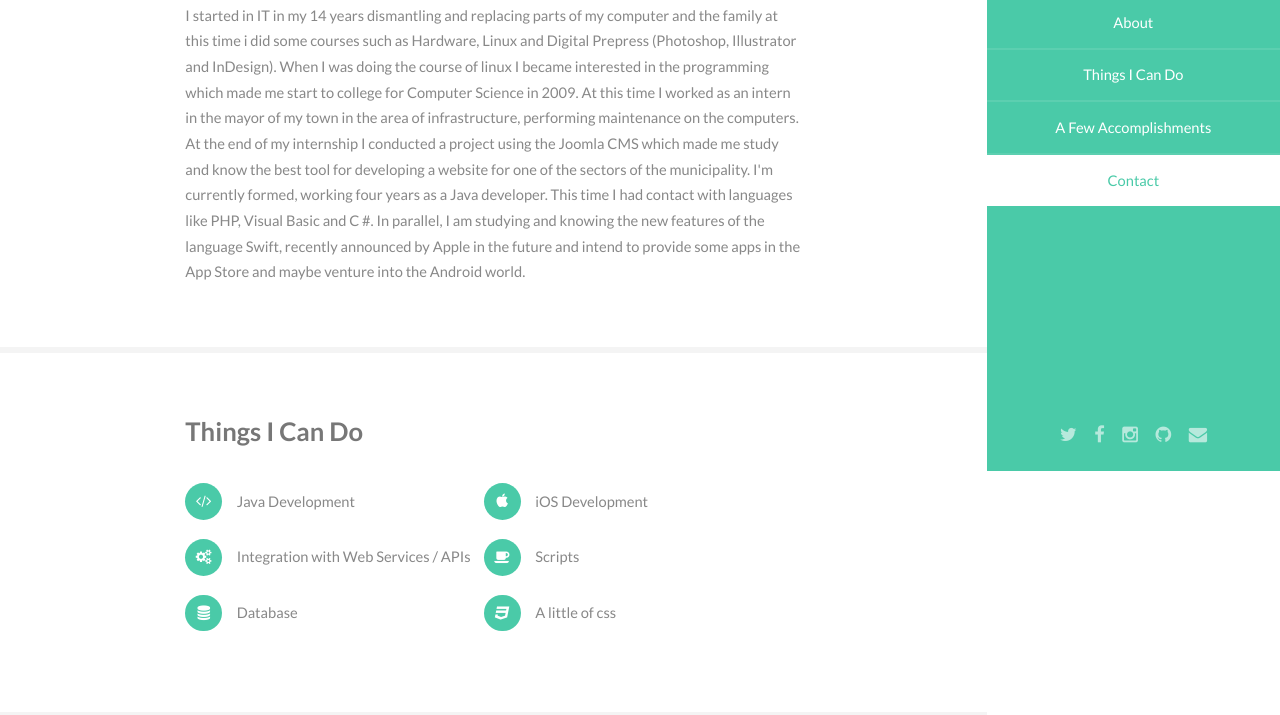
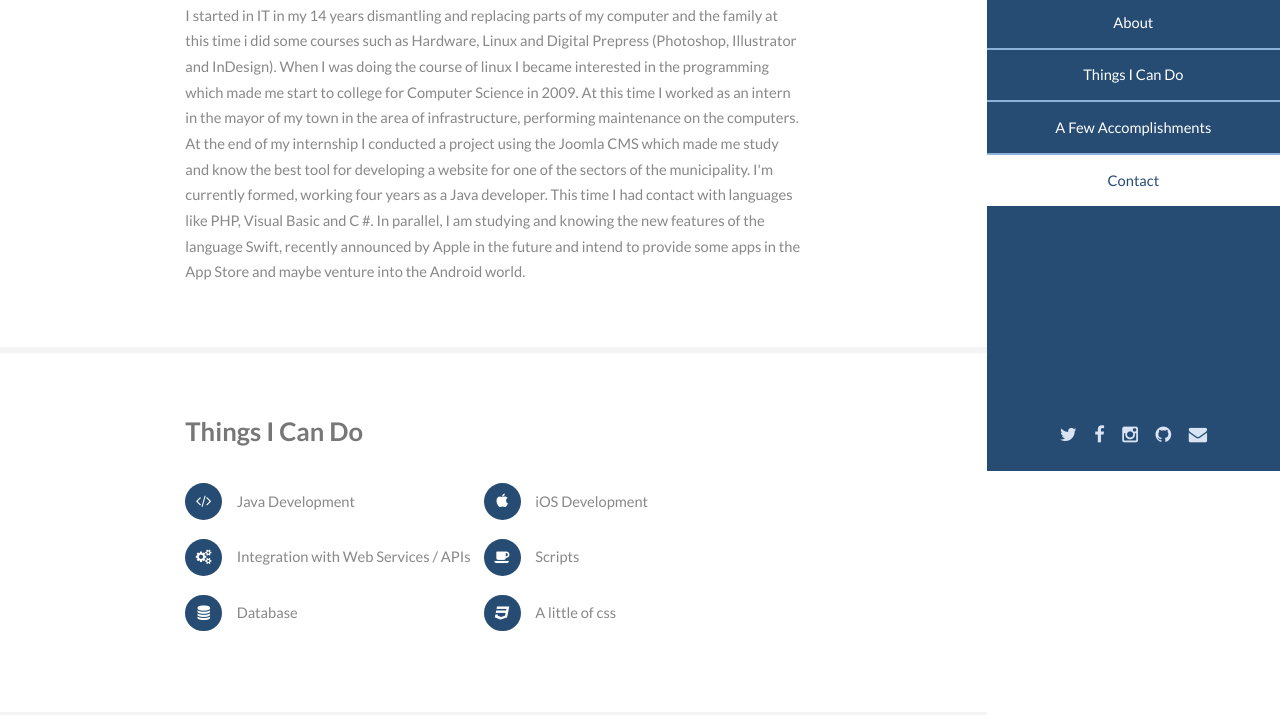
Before and after one commit to marchiore/marchiore.github.io, a plain HTML site: page index.html in a window 1280 px wide. Shown: the part 329-1044 px from the top of the page. Drawn offline with Linux system fonts and the light colour scheme.

Commit message:
Finish website

```diff
--- a/assets/sass/libs/_vars.scss
+++ b/assets/sass/libs/_vars.scss
@@ -40,10 +40,10 @@
 		border3-bg:			#eaeaea,
 
 		accent1: (
-			bg:				#4acaa8,
+			bg:				#264c73,
 			fg-bold:		#ffffff,
-			fg:				mix(#4acaa8, #ffffff, 25%),
-			fg-light:		mix(#4acaa8, #ffffff, 40%)
+			fg:				mix(#264c73, #ffffff, 25%),
+			fg-light:		mix(#264c73, #ffffff, 40%)
 		),
 
 		accent2: (
@@ -54,10 +54,10 @@
 		),
 
 		header: (
-			bg:				#4acaa8,
+			bg:				#264c73,
 			fg-bold:		#ffffff,
-			fg:				mix(#4acaa8, #ffffff, 25%),
-			fg-light:		mix(#4acaa8, #ffffff, 40%),
-			border:			mix(#4acaa8, #ffffff, 90%)
+			fg:				mix(#264c73, #ffffff, 25%),
+			fg-light:		mix(#264c73, #ffffff, 40%),
+			border:			mix(#264c73, #ffffff, 90%)
 		)
 	);
```
Also changed, not shown: assets/css/main.css.
